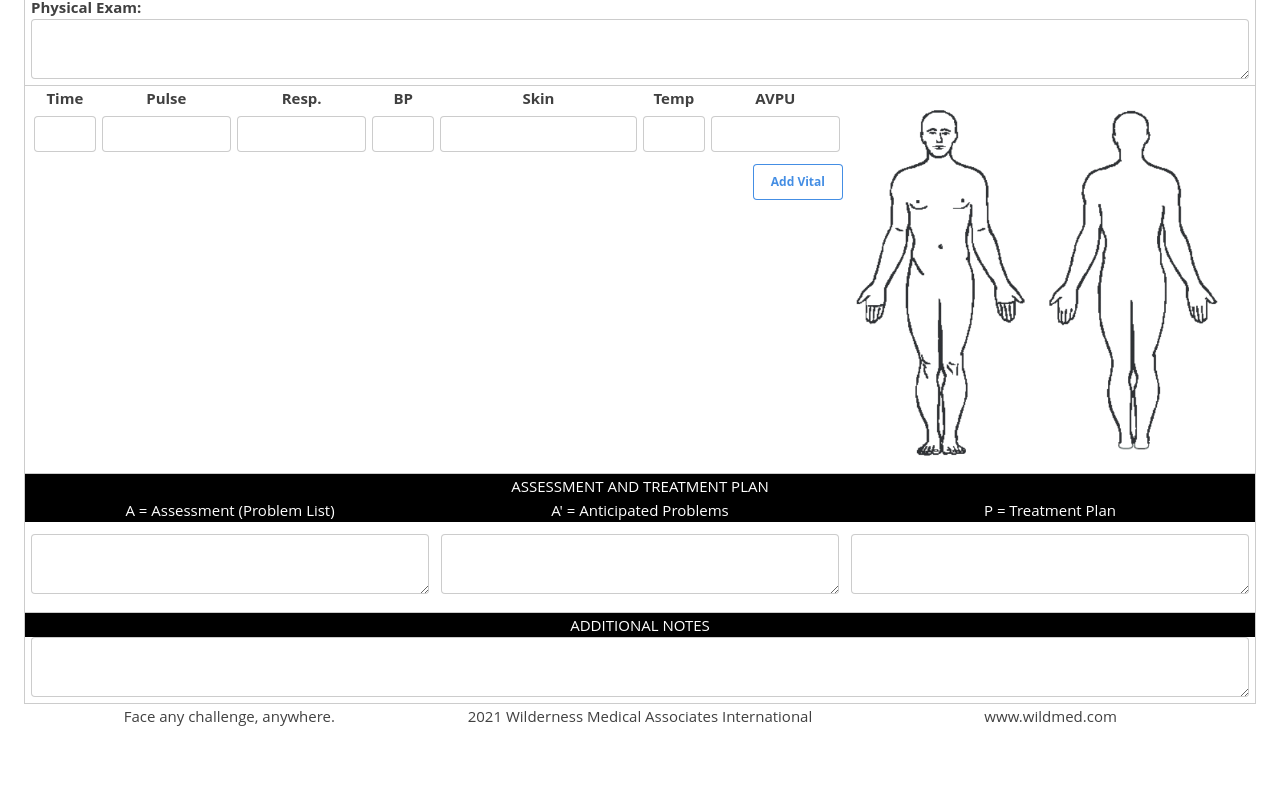
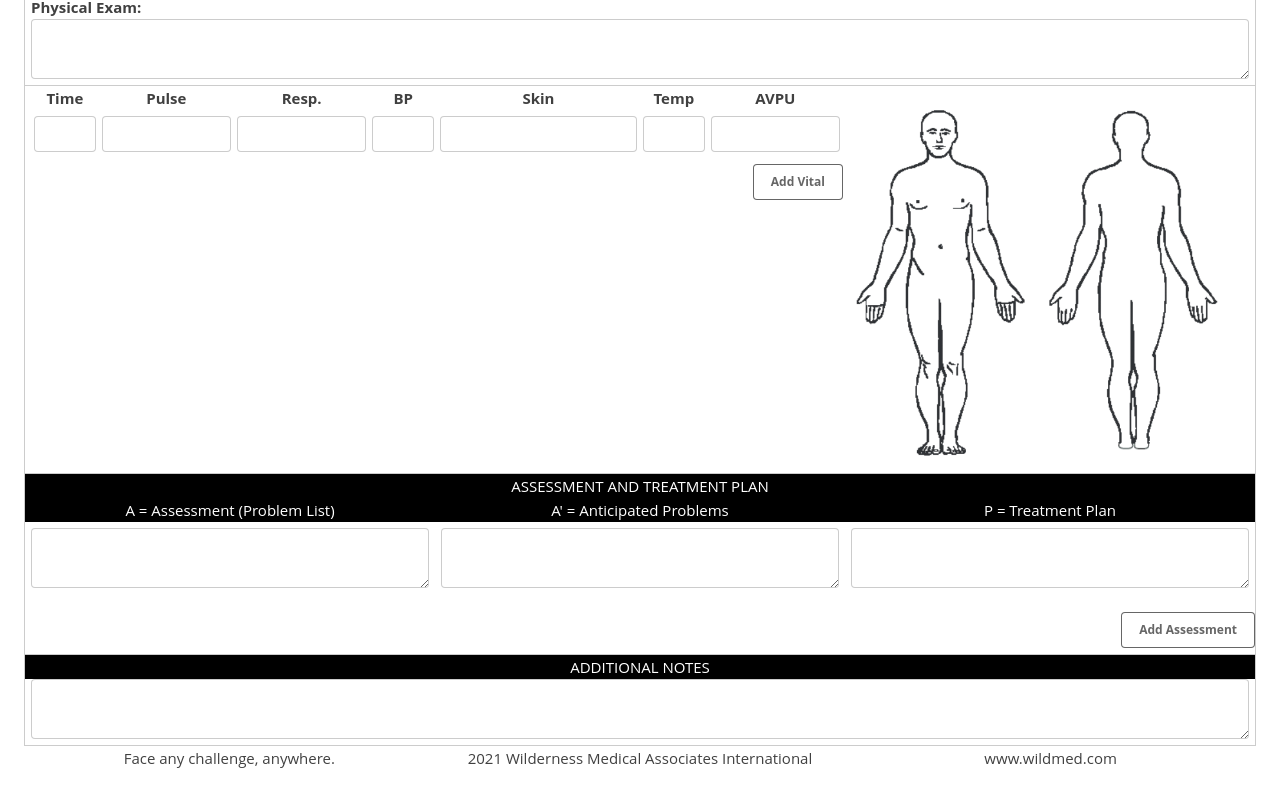
Before and after one commit to ingalls/wma-soap-notes, a Vue app: page / in a window 1280 px wide. Shown: the part 517-1317 px from the top of the page. Before the commit the page ends 1275 px from the top, so only its background shows below. Built offline with nearby package versions, Linux system fonts and the light colour scheme; a web font is replaced by a local one.

Commit message:
Add Vital/Assessment adder

```diff
--- a/src/App.vue
+++ b/src/App.vue
@@ -104,10 +104,11 @@
                         <div class='col col--3 px3'><input v-model='v.skin' class='input'/></div>
                         <div class='col col--1 px3'><input v-model='v.temp' class='input'/></div>
                         <div class='col col--2 px3'><input v-model='v.avpu' class='input'/></div>
+
                     </div>
 
                     <div class='col col--12 pt12'>
-                        <button @click='vitals.push(JSON.parse(vital))' class='btn btn--stroke round fr'>Add Vital</button>
+                        <button @click='vitals.push(JSON.parse(vital))' class='btn btn--stroke color-gray color-green-on-hover round fr'>Add Vital</button>
                     </div>
                 </div>
                 <div class='col col--4'>
@@ -120,10 +121,14 @@
                 <div class='col col--4 bg-black color-white align-center'>A' = Anticipated Problems</div>
                 <div class='col col--4 bg-black color-white align-center'>P = Treatment Plan</div>
 
-                <div class='col col--12 grid py12'>
-                    <div class='col col--4 px6'><textarea class='textarea'/></div>
-                    <div class='col col--4 px6'><textarea class='textarea'/></div>
-                    <div class='col col--4 px6'><textarea class='textarea'/></div>
+                <div :key='i' v-for='(a, i) of assessments' class='col col--12 grid py12 pt6'>
+                    <div class='col col--4 px6'><textarea v-model='a.assessment' class='textarea'/></div>
+                    <div class='col col--4 px6'><textarea v-model='a.anticipated' class='textarea'/></div>
+                    <div class='col col--4 px6'><textarea v-model='a.plan' class='textarea'/></div>
+                </div>
+
+                <div class='col col--12 pt12'>
+                    <button @click='assessments.push(JSON.parse(assessment))' class='btn btn--stroke color-gray color-green-on-hover round fr'>Add Assessment</button>
                 </div>
             </div>
             <div class='col col--12 grid pb6 border-l border-r border-b border--gray-light'>
```
Also changed, not shown: 5 other files (tests, documents, lock files or other folders).
